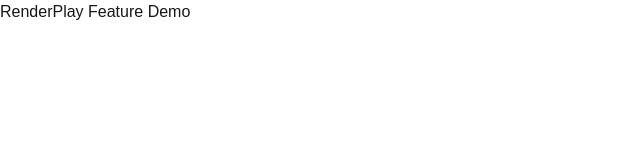
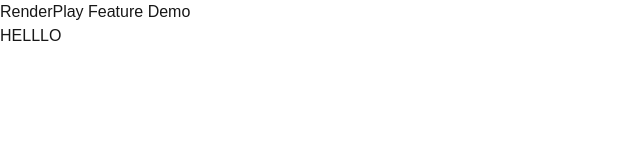
Before and after one commit to jessicafarias/renderplay, a Next.js app: page / in a window 1280 px wide. Shown: the top 160 px of the page, without its empty margins (0-640 px from the left). Built offline with nearby package versions, Linux system fonts and the light colour scheme.

Commit message:
[Ignore] test

```diff
--- a/src/app/page.tsx
+++ b/src/app/page.tsx
@@ -3,6 +3,7 @@ export default function Home() {
     <div >
      <main>
       <h1>RenderPlay Feature Demo</h1>
+      <div>HELLLO</div>
      </main>
     </div>
   );
```
